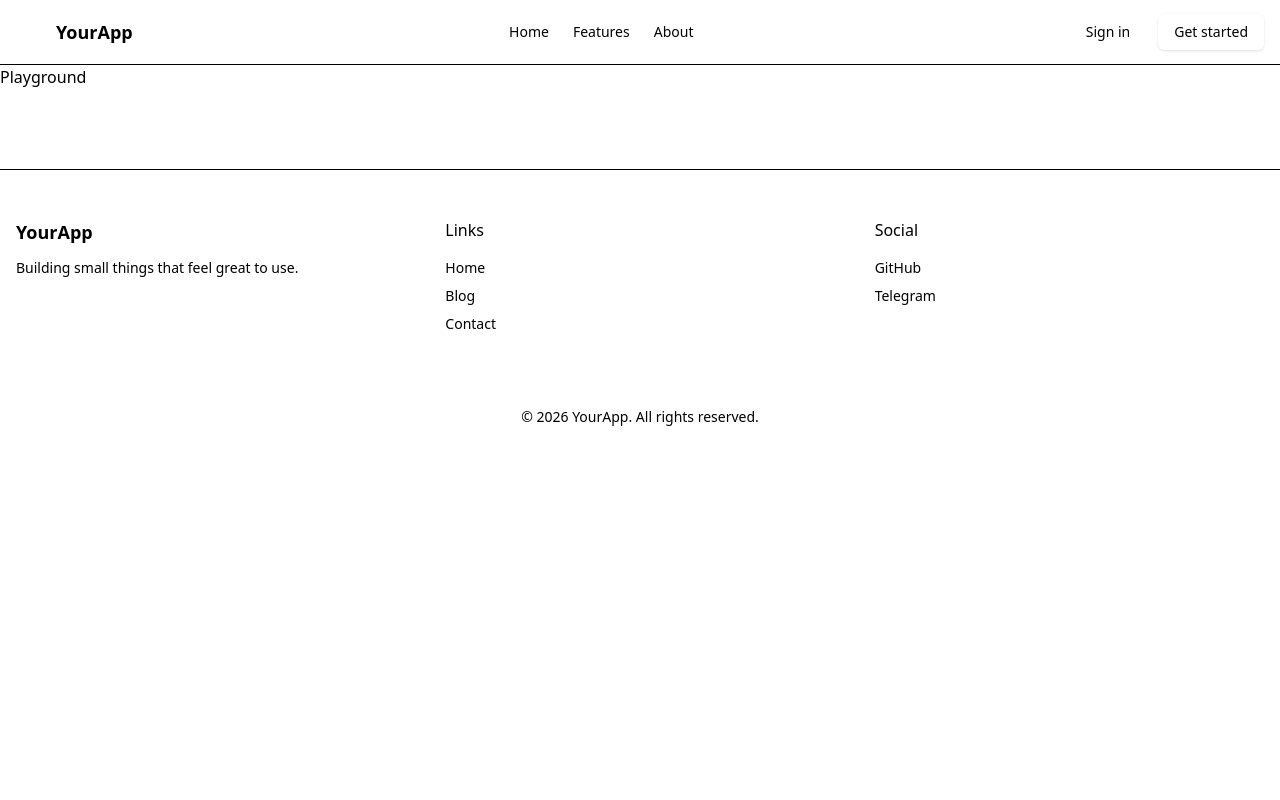
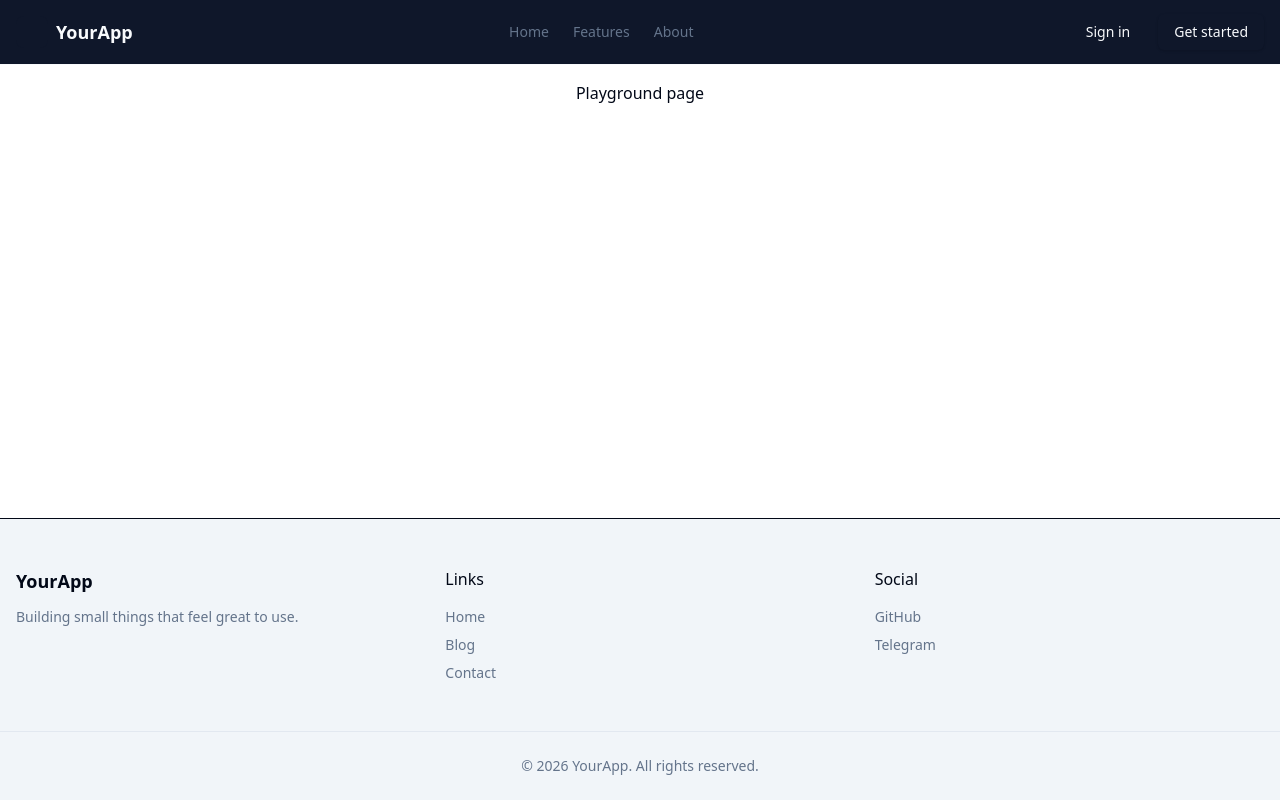
Before and after one commit to T1moQ/commerce-lab-frontend, a React (Vite) app: page /playground in a window 1280 px wide. Built offline with nearby package versions, Linux system fonts and the light colour scheme.

Commit message:
feat-fix: added new pages aand fixed tailwind config

```diff
--- a/src/app/router.tsx
+++ b/src/app/router.tsx
@@ -1,5 +1,7 @@
 import { createBrowserRouter } from 'react-router-dom'
 import { MainLayout } from './main-layout'
+import { HomePage } from '@/pages/home'
+import { PlaygroundPage } from '@/pages/playground'
 
 export const router = createBrowserRouter([
 	{
@@ -7,11 +9,11 @@ export const router = createBrowserRouter([
 		children: [
 			{
 				path: '/',
-				element: <>Home</>,
+				element: <HomePage />,
 			},
 			{
 				path: '/playground',
-				element: <h1>Playground</h1>,
+				element: <PlaygroundPage />,
 			},
 			{
 				path: '*',
--- a/src/index.css
+++ b/src/index.css
@@ -1,4 +1,6 @@
 @import 'tailwindcss';
+
+@config "../tailwind.config.js";
 
 @layer base {
 	:root {
@@ -55,3 +57,19 @@
 		--chart-5: 340 75% 55%;
 	}
 }
+
+html {
+	@apply scroll-smooth min-h-svh;
+}
+
+body {
+	@apply min-h-svh bg-background text-foreground;
+}
+
+#root {
+	@apply flex flex-col min-h-svh;
+}
+
+main {
+	@apply grow bg-background text-foreground;
+}
--- /dev/null
+++ b/src/pages/home/index.ts
@@ -0,0 +1 @@
+export { HomePage } from './ui/home-page'
--- /dev/null
+++ b/src/pages/home/ui/home-page.tsx
@@ -0,0 +1,5 @@
+import type { FC } from 'react'
+
+export const HomePage: FC = () => {
+	return <main>Home page will be here</main>
+}
--- /dev/null
+++ b/src/pages/playground/index.ts
@@ -0,0 +1 @@
+export { PlaygroundPage } from './ui/playground-page'
--- /dev/null
+++ b/src/pages/playground/ui/playground-page.tsx
@@ -0,0 +1,5 @@
+import type { FC } from 'react'
+
+export const PlaygroundPage: FC = () => {
+	return <main className="flex justify-center p-4">Playground page</main>
+}
--- a/src/widgets/footer/ui/footer.tsx
+++ b/src/widgets/footer/ui/footer.tsx
@@ -2,7 +2,7 @@ import { Separator } from '@/components/ui/separator'
 
 export function Footer() {
 	return (
-		<footer className="mt-20 border-t">
+		<footer className="mt-20 border-t bg-muted">
 			<div className="container mx-auto grid gap-10 px-4 py-12 md:grid-cols-3">
 				<div>
 					<h3 className="text-lg font-semibold">YourApp</h3>
--- a/src/widgets/header/ui/header.tsx
+++ b/src/widgets/header/ui/header.tsx
@@ -2,7 +2,7 @@ import { Button } from '@/components/ui/button'
 
 export function Header() {
 	return (
-		<header className="sticky top-0 z-50 w-full border-b bg-background/70 backdrop-blur">
+		<header className="sticky top-0 z-50 w-full border-b bg-primary text-primary-foreground">
 			<div className="container mx-auto flex h-16 items-center justify-between px-4">
 				{/* Logo */}
 				<div className="flex items-center gap-2">
--- a/tailwind.config.js
+++ b/tailwind.config.js
@@ -1,3 +1,5 @@
+import tailwindcssAnimate from 'tailwindcss-animate'
+
 /** @type {import('tailwindcss').Config} */
 export default {
 	darkMode: ['class'],
@@ -7,51 +9,51 @@ export default {
 			borderRadius: {
 				lg: 'var(--radius)',
 				md: 'calc(var(--radius) - 2px)',
-    			sm: 'calc(var(--radius) - 4px)'
+				sm: 'calc(var(--radius) - 4px)',
 			},
 			colors: {
 				background: 'hsl(var(--background))',
 				foreground: 'hsl(var(--foreground))',
 				card: {
 					DEFAULT: 'hsl(var(--card))',
-    				foreground: 'hsl(var(--card-foreground))'
+					foreground: 'hsl(var(--card-foreground))',
 				},
 				popover: {
 					DEFAULT: 'hsl(var(--popover))',
-    				foreground: 'hsl(var(--popover-foreground))'
+					foreground: 'hsl(var(--popover-foreground))',
 				},
 				primary: {
 					DEFAULT: 'hsl(var(--primary))',
-    				foreground: 'hsl(var(--primary-foreground))'
+					foreground: 'hsl(var(--primary-foreground))',
 				},
 				secondary: {
 					DEFAULT: 'hsl(var(--secondary))',
-    				foreground: 'hsl(var(--secondary-foreground))'
+					foreground: 'hsl(var(--secondary-foreground))',
 				},
 				muted: {
 					DEFAULT: 'hsl(var(--muted))',
-    				foreground: 'hsl(var(--muted-foreground))'
+					foreground: 'hsl(var(--muted-foreground))',
 				},
 				accent: {
 					DEFAULT: 'hsl(var(--accent))',
-    				foreground: 'hsl(var(--accent-foreground))'
+					foreground: 'hsl(var(--accent-foreground))',
 				},
 				destructive: {
 					DEFAULT: 'hsl(var(--destructive))',
-    				foreground: 'hsl(var(--destructive-foreground))'
+					foreground: 'hsl(var(--destructive-foreground))',
 				},
 				border: 'hsl(var(--border))',
 				input: 'hsl(var(--input))',
 				ring: 'hsl(var(--ring))',
 				chart: {
-    				'1': 'hsl(var(--chart-1))',
-    				'2': 'hsl(var(--chart-2))',
-    				'3': 'hsl(var(--chart-3))',
-    				'4': 'hsl(var(--chart-4))',
-    				'5': 'hsl(var(--chart-5))'
+					1: 'hsl(var(--chart-1))',
+					2: 'hsl(var(--chart-2))',
+					3: 'hsl(var(--chart-3))',
+					4: 'hsl(var(--chart-4))',
+					5: 'hsl(var(--chart-5))',
+				},
+			},
+		},
+	},
+	plugins: [tailwindcssAnimate],
 }
-    		}
-    	}
-    },
-	plugins: [require("tailwindcss-animate")],
-}
```
Lines whose indentation alone changed are shown as unchanged.
